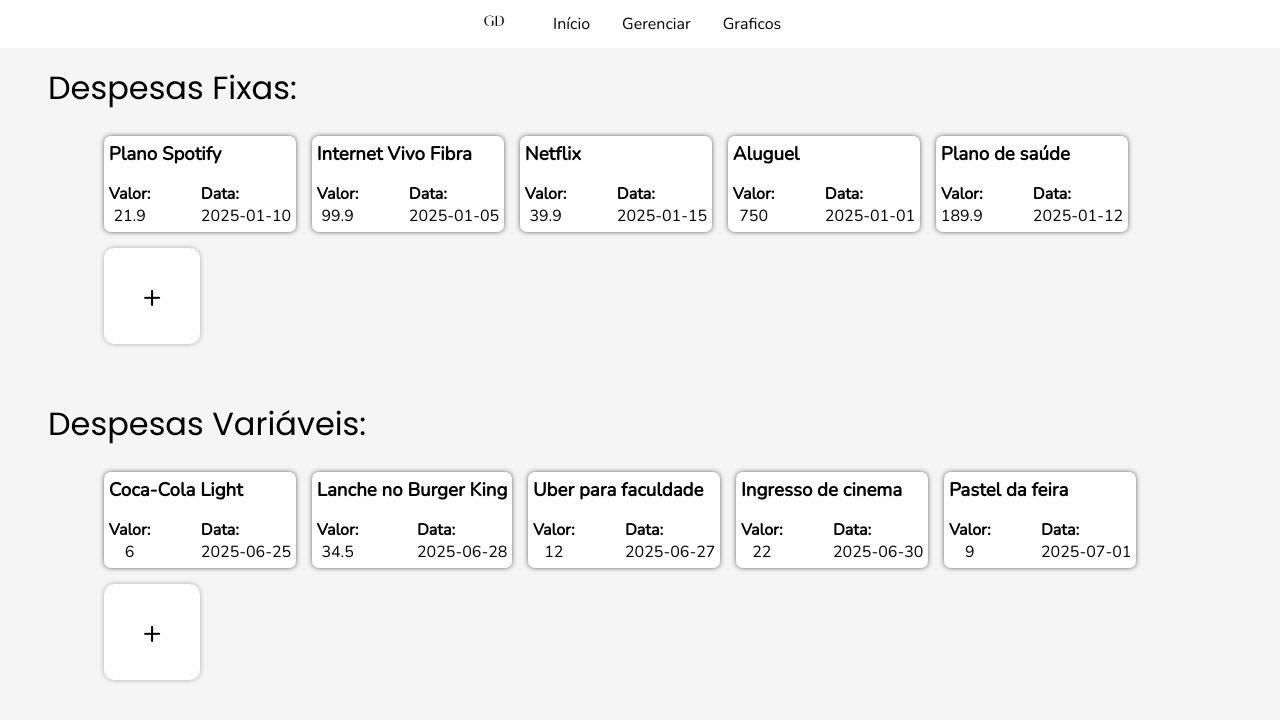
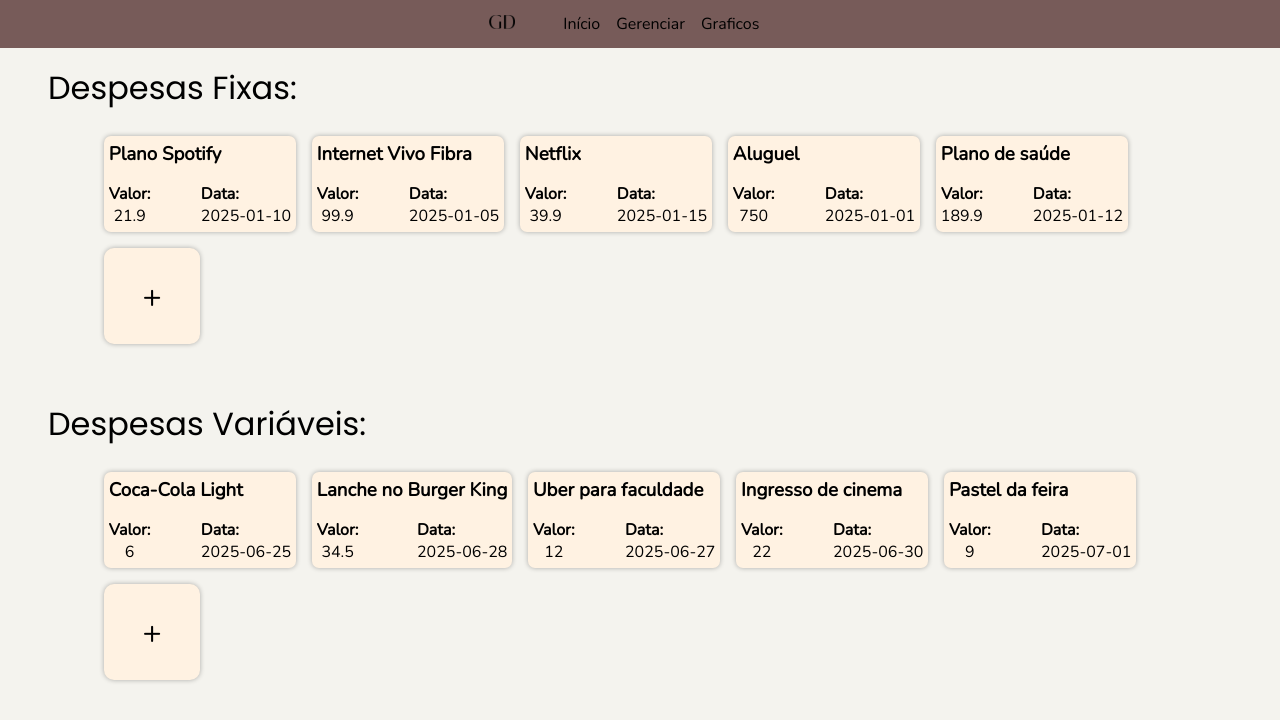
Before and after one commit to gustavonaida/Trabalho-DW2, a React (Vite) app: page / in a window 1280 px wide. Shown: the top 720 px of the page. Built offline with nearby package versions, Linux system fonts and the light colour scheme.

Commit message:
paleta de cor alterada

```diff
--- a/src/App.jsx
+++ b/src/App.jsx
@@ -14,26 +14,31 @@
         nome: "Coca-Cola Light",
         valor: 6,
         data: "2025-06-25",
+        descricao: "Refrigerante comprado no mercado",
       },
       {
         nome: "Lanche no Burger King",
         valor: 34.5,
         data: "2025-06-28",
+        descricao: "Almoço no shopping",
       },
       {
         nome: "Uber para faculdade",
         valor: 12,
         data: "2025-06-27",
+        descricao: "Transporte até a faculdade",
       },
       {
         nome: "Ingresso de cinema",
         valor: 22,
         data: "2025-06-30",
+        descricao: "Sessão de cinema à noite",
       },
       {
         nome: "Pastel da feira",
         valor: 9,
         data: "2025-07-01",
+        descricao: "Lanche de quarta-feira na feira",
       },
     ],
     despesaFixa: [
@@ -42,30 +47,35 @@
         valor: 21.9,
         data: "2025-01-10",
         periodicidade: "mês",
+        descricao: "Assinatura mensal de música",
       },
       {
         nome: "Internet Vivo Fibra",
         valor: 99.9,
         data: "2025-01-05",
         periodicidade: "mês",
+        descricao: "Serviço de internet residencial",
       },
       {
         nome: "Netflix",
         valor: 39.9,
         data: "2025-01-15",
         periodicidade: "mês",
+        descricao: "Assinatura de streaming",
       },
       {
         nome: "Aluguel",
         valor: 750,
         data: "2025-01-01",
         periodicidade: "mês",
+        descricao: "Aluguel do apartamento",
       },
       {
         nome: "Plano de saúde",
         valor: 189.9,
         data: "2025-01-12",
         periodicidade: "mês",
+        descricao: "Mensalidade do convênio médico",
       },
     ],
   });
--- a/src/components/EditarDespesaFixa.jsx
+++ b/src/components/EditarDespesaFixa.jsx
@@ -37,7 +37,7 @@
         id="periodicidade-despesa"
       >
         <option value="semana">Semana</option>
-        <option value="mes">Mês</option>
+        <option value="mês">Mês</option>
         <option value="ano">Ano</option>
       </select>
     </div>
--- a/src/css/DespesaItem.css
+++ b/src/css/DespesaItem.css
@@ -7,9 +7,9 @@
   display: flex;
   flex-direction: column;
   justify-content: space-between;
-  background-color: white;
+  background-color: #fff2e2;
   border-radius: 7px;
-  box-shadow: 0px 0px 5px rgba(0, 0, 0, 0.6);
+  box-shadow: 0px 0px 5px rgba(0, 0, 0, 0.3);
   transition: 0.3s;
   cursor: pointer;
 }
@@ -37,7 +37,6 @@
   justify-content: center;
   align-items: center;
   border-radius: 10px;
-  box-shadow: 0px 0px 5px rgba(0, 0, 0, 0.3);
   transition: 0.3s;
   cursor: pointer;
   font-size: 2rem;
--- a/src/css/Home.css
+++ b/src/css/Home.css
@@ -24,7 +24,7 @@
   padding: 4rem 3rem 3rem 3rem;
   display: flex;
   flex-direction: column;
-  background-color: #f5f5f5;
+  background-color: #f4f3ee;
 }
 
 .container-despesas {
--- a/src/css/Nav.css
+++ b/src/css/Nav.css
@@ -17,7 +17,7 @@
   display: flex;
   justify-content: center;
   align-items: center;
-  background-color: white;
+  background-color: #775b59;
   position: fixed;
   top: 0;
 }
@@ -25,7 +25,7 @@
 .link-nav {
   text-decoration: none;
   color: black;
-  padding: 1rem;
+  padding: 0.5rem;
   font-family: "Nunito";
   transition: 0.3s;
 }
@@ -36,7 +36,7 @@
 }
 
 .logo {
-  height: 1.4rem;
+  height: 0.9rem;
   transition: 0.3s;
   cursor: pointer;
 }
@@ -49,7 +49,7 @@
 .pages {
   height: 100%;
   width: auto;
-  padding: 1rem;
+  padding: 2rem;
   display: flex;
   align-items: center;
   justify-content: space-evenly;
--- a/src/pages/Nav.jsx
+++ b/src/pages/Nav.jsx
@@ -1,5 +1,5 @@
 import "../css/Nav.css";
-import logo from "../assets/images/logo.png";
+import logo from "../assets/images/logo_-_Copia-removebg-preview.png";
 import { Link } from "react-router-dom";
 
 export default function Nav() {
```
Also changed, not shown: src/assets/images/logo_-_Copia-removebg-preview.png (added).
